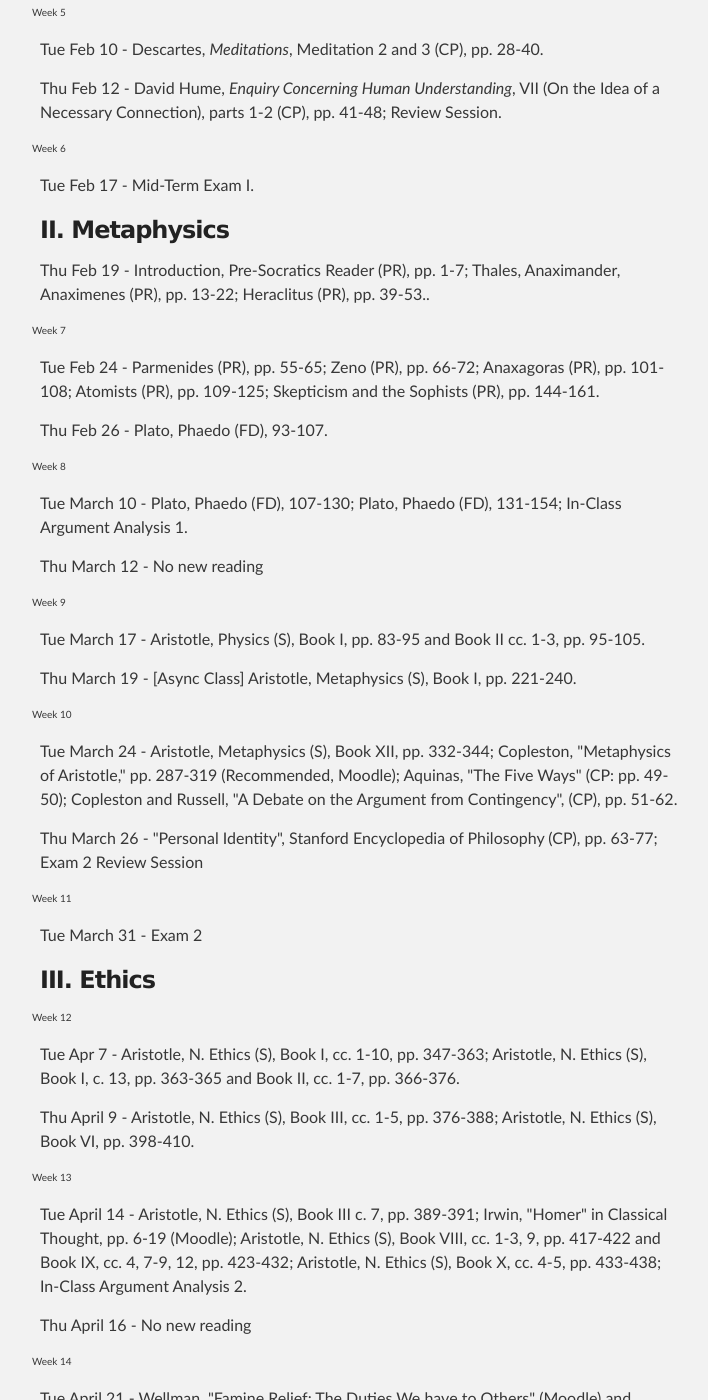
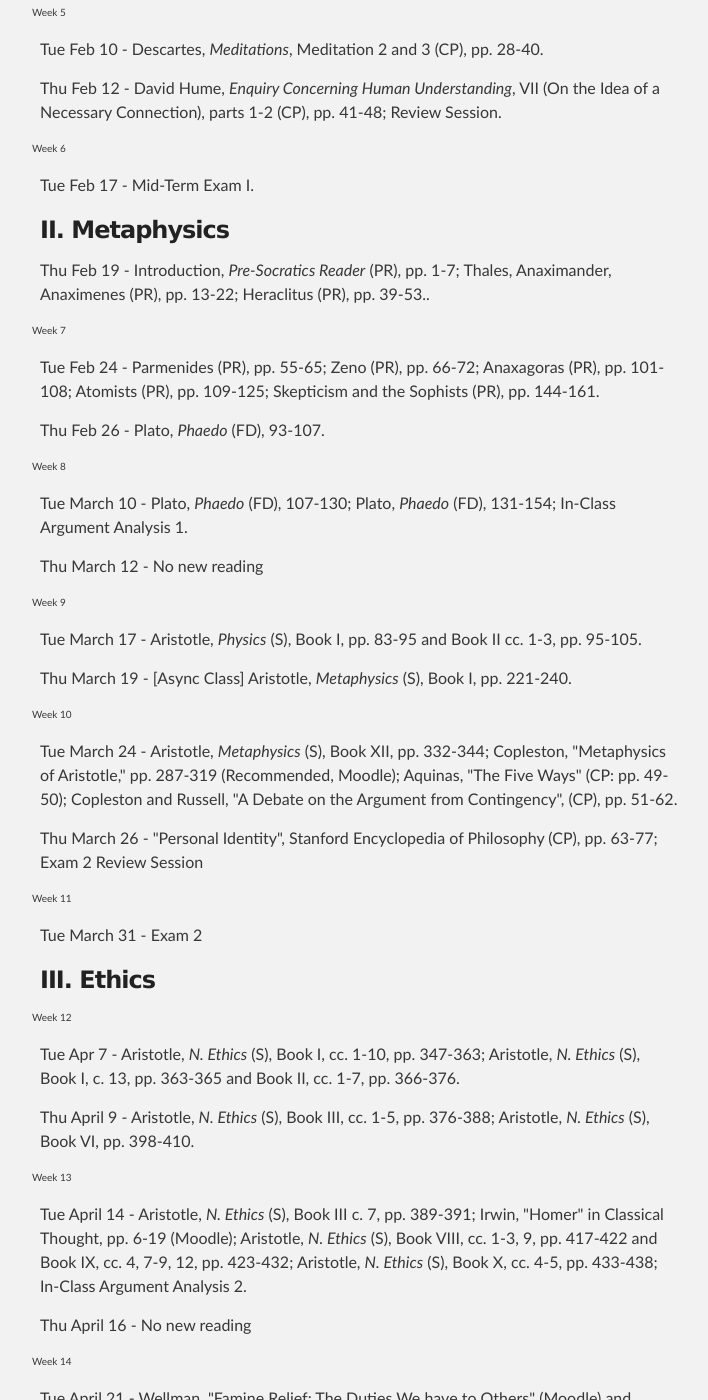
Before and after one commit to jeffreycwitt/jeffreycwitt.github.io, a Jekyll site: the page built from teaching/FoundationsOfPhilosophy.html, in a window 1280 px wide and 1400 px high, scrolled down 4835 px. Shown: the whole window, without its empty margins (280-988 px from the left). Built offline with Jekyll 4.4.1, drawn with Linux system fonts in a browser that asks for light colours; some of the changed text lies outside the part shown.

Commit message:
syllabus update

```diff
--- a/teaching/FoundationsOfPhilosophy.html
+++ b/teaching/FoundationsOfPhilosophy.html
@@ -186,7 +186,7 @@ title:  Foundations of Philosophy
                early pre-socratic thinkers and can generally explain how Plato and Aristotle responded
                to these problems.</p>
 
-            <p>Final Exam (30%): The longer, cumulative final exam will include short fact based
+            <p>Final Exam (30%): The longer, cumulative final exam will include short fact-based
                questions, quotation identification, argument analysis, and essay responses
                on core concepts and problems discussed during the course of the
                semester.</p>
@@ -397,7 +397,7 @@ title:  Foundations of Philosophy
 
             <p>
                Thu Feb 19 -
-               Introduction, Pre-Socratics Reader (PR), pp. 1-7;
+               Introduction, <em>Pre-Socratics Reader</em> (PR), pp. 1-7;
                Thales, Anaximander, Anaximenes (PR), pp. 13-22;
                Heraclitus (PR), pp. 39-53..
 
@@ -418,7 +418,7 @@ title:  Foundations of Philosophy
 
             <p>
                Thu Feb 26 -
-               Plato, Phaedo (FD), 93-107.
+               Plato, <em>Phaedo</em> (FD), 93-107.
 
                </p>
 
@@ -427,8 +427,8 @@ title:  Foundations of Philosophy
                Week 8</p>
             <p>
                Tue March 10 -
-               Plato, Phaedo (FD), 107-130;
-               Plato, Phaedo (FD), 131-154;
+               Plato, <em>Phaedo</em> (FD), 107-130;
+               Plato, <em>Phaedo</em> (FD), 131-154;
                In-Class Argument Analysis 1.
 
 
@@ -448,13 +448,13 @@ title:  Foundations of Philosophy
                Week 9</p>
             <p>
                Tue March 17 -
-               Aristotle, Physics (S), Book I, pp. 83-95 and Book II cc. 1-3, pp. 95-105.
+               Aristotle, <em>Physics</em> (S), Book I, pp. 83-95 and Book II cc. 1-3, pp. 95-105.
                </p>
 
             <p>
                Thu March 19 -
                [Async Class]
-               Aristotle, Metaphysics (S), Book I, pp. 221-240.
+               Aristotle, <em>Metaphysics</em> (S), Book I, pp. 221-240.
                </p>
 
             <p id="week10" style="padding: 2px; font-size: 10px; text-indent: -10px;">
@@ -463,7 +463,7 @@ title:  Foundations of Philosophy
             <p>
                Tue March 24  -
 
-               Aristotle, Metaphysics (S), Book XII, pp. 332-344;
+               Aristotle, <em>Metaphysics</em> (S), Book XII, pp. 332-344;
                Copleston, "Metaphysics of Aristotle," pp. 287-319 (Recommended, Moodle);
                Aquinas, "The Five Ways" (CP: pp. 49-50);
                Copleston and Russell, "A Debate on the Argument from Contingency", (CP), pp. 51-62.
@@ -494,14 +494,14 @@ title:  Foundations of Philosophy
                Week 12</p>
             <p>
                Tue Apr 7 -
-               Aristotle, N. Ethics (S), Book I, cc. 1-10, pp. 347-363;
-               Aristotle, N. Ethics (S), Book I, c. 13, pp. 363-365 and Book II, cc. 1-7, pp. 366-376.
+               Aristotle, <em>N. Ethics</em> (S), Book I, cc. 1-10, pp. 347-363;
+               Aristotle, <em>N. Ethics</em> (S), Book I, c. 13, pp. 363-365 and Book II, cc. 1-7, pp. 366-376.
                </p>
 
             <p>
                Thu April 9 -
-               Aristotle, N. Ethics (S), Book III, cc. 1-5, pp. 376-388;
-               Aristotle, N. Ethics (S), Book VI, pp. 398-410.
+               Aristotle, <em>N. Ethics</em> (S), Book III, cc. 1-5, pp. 376-388;
+               Aristotle, <em>N. Ethics</em> (S), Book VI, pp. 398-410.
                </p>
 
             <p id="week13" style="padding: 2px; font-size: 10px; text-indent: -10px;">
@@ -510,13 +510,12 @@ title:  Foundations of Philosophy
             <p>
                Tue April 14 -
 
-               Aristotle, N. Ethics (S), Book III c. 7, pp. 389-391;
+               Aristotle, <em>N. Ethics</em> (S), Book III c. 7, pp. 389-391;
                Irwin, "Homer" in Classical Thought, pp. 6-19 (Moodle);
 
-               Aristotle, N. Ethics (S), Book VIII, cc. 1-3, 9, pp. 417-422 and Book IX, cc. 4, 7-9,
-               12, pp. 423-432;
+               Aristotle, <em>N. Ethics</em> (S), Book VIII, cc. 1-3, 9, pp. 417-422 and Book IX, cc. 4, 7-9, 12, pp. 423-432;
 
-               Aristotle, N. Ethics (S), Book X, cc. 4-5, pp. 433-438;
+               Aristotle, <em>N. Ethics</em> (S), Book X, cc. 4-5, pp. 433-438;
 
 
                In-Class Argument Analysis 2.
```
Also changed, not shown: other parts of teaching/FoundationsOfPhilosophy.html (+1 -1 lines).
